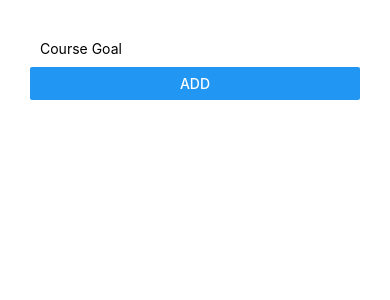
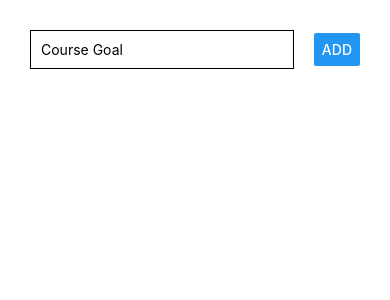
Before and after one commit to triastanto/rncg-1, a React Native app: screen / in a window 390 px wide. Shown: the top 300 px of the page. Built offline with nearby package versions, Linux system fonts and the light colour scheme.

Commit message:
Using flexbox

```diff
--- a/App.js
+++ b/App.js
@@ -4,11 +4,18 @@ import { StyleSheet, TextInput, View, Button } from "react-native";
 export default function App() {
 	return (
 		<View style={{ padding: 30 }}>
-			<View>
+			<View
+				style={{
+					flexDirection: "row",
+					justifyContent: "space-between",
+					alignItems: "center",
+				}}
+			>
 				<TextInput
 					placeholder="Course Goal"
 					style={{
-						border: "black",
+						width: "80%",
+						borderColor: "black",
 						borderWidth: 1,
 						padding: 10,
 					}}
```
